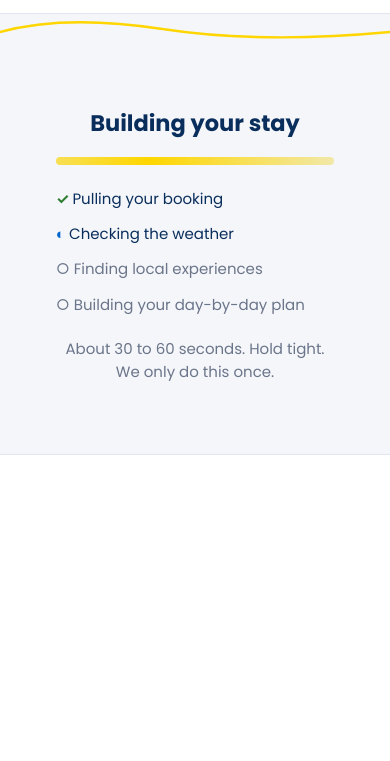
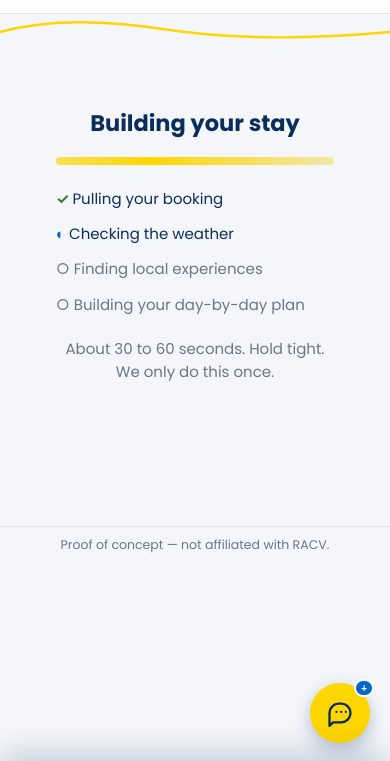
Before and after one commit to samhud1999/leisure-concierge, a plain HTML site: page public/itinerary.html in a window 390 px wide. Shown: the part 81-842 px from the top of the page. Drawn offline with Linux system fonts and the light colour scheme.

Commit message:
feat: smarter default model (glm-4.7) + mobile chat popup + activity variety
Model:
- Default ZAI_MODEL bumped from glm-4.7-flash to glm-4.7 in code, .env.example, README, SETUP. glm-4.7-flash stays available as the cheap dev/iteration tier (one .env edit away).

Mobile chat popup (≤768px breakpoint):
- Chat pane is now a slide-up bottom sheet, not a stacked second pane.
- Floating yellow FAB at bottom-right opens it. Inline Pin/Swap/Remove also auto-open the sheet so the user sees the agent's reply.
- Backdrop, close (X) button, Escape key, and tap-outside all close.
- Background page scroll is locked while the sheet is open.
- Drag-handle hint at the top of the sheet for affordance.
- Desktop layout (>768px) unchanged.

Desktop chat composer:
- Added bottom buffer (padding-bottom: var(--s-5)) so the Send button doesn't sit flush with the viewport edge.

Prompts (V1 generator + chat refinement):
- Added explicit VARIETY rule. A named restaurant, venue, or specific experience may appear in the itinerary at most ONCE. Each day should feel distinct.
- Chat agent's swap/add path must check the rest of the itinerary before suggesting a venue that already exists elsewhere in the stay.

```diff
--- a/public/assets/itinerary.js
+++ b/public/assets/itinerary.js
@@ -87,6 +87,57 @@
   renderItinerary(state);
 }
 renderChatPanel(state);
+setupMobileChatToggle();
+
+// --- Mobile chat popup wiring ---------------------------------------------
+// On mobile (≤768px) the chat pane becomes a floating bottom sheet.
+// On desktop the FAB/backdrop/close button are display:none via CSS so this
+// JS is effectively a no-op there.
+function setupMobileChatToggle() {
+  if (document.querySelector('.chat-fab')) return;            // idempotent
+
+  const fab = document.createElement('button');
+  fab.type = 'button';
+  fab.className = 'chat-fab';
+  fab.setAttribute('aria-label', 'Open chat to refine your stay');
+  fab.innerHTML =
+    '<svg viewBox="0 0 24 24" fill="none" stroke="currentColor" stroke-width="2" stroke-linecap="round" stroke-linejoin="round">' +
+    '<path d="M21 12a8 8 0 0 1-8 8H6l-3 3V12a8 8 0 0 1 8-8h2a8 8 0 0 1 8 8z"/>' +
+    '<path d="M9 11h.01M13 11h.01M17 11h.01"/>' +
+    '</svg>' +
+    '<span class="fab-badge" aria-hidden="true">+</span>';
+
+  const backdrop = document.createElement('div');
+  backdrop.className = 'chat-backdrop';
+  backdrop.setAttribute('aria-hidden', 'true');
+
+  const closeBtn = document.createElement('button');
+  closeBtn.type = 'button';
+  closeBtn.className = 'chat-close';
+  closeBtn.setAttribute('aria-label', 'Close chat');
+  closeBtn.innerHTML =
+    '<svg viewBox="0 0 24 24" fill="none" stroke="currentColor" stroke-width="2" stroke-linecap="round" stroke-linejoin="round"><path d="M6 6l12 12M18 6L6 18"/></svg>';
+
+  document.body.appendChild(fab);
+  document.body.appendChild(backdrop);
+  document.body.appendChild(closeBtn);
+
+  const open  = () => { document.body.classList.add('chat-open'); };
+  const close = () => { document.body.classList.remove('chat-open'); };
+  fab.addEventListener('click', open);
+  backdrop.addEventListener('click', close);
+  closeBtn.addEventListener('click', close);
+  window.addEventListener('keydown', (e) => {
+    if (e.key === 'Escape' && document.body.classList.contains('chat-open')) close();
+  });
+
+  // When the user clicks inline Swap/Remove on a block, the agent's reply
+  // lives in the chat — auto-open the chat (mobile only; on desktop the
+  // chat is already visible so the open class is harmless).
+  window.addEventListener('inline-action', () => {
+    if (window.matchMedia('(max-width: 768px)').matches) open();
+  });
+}
 
 // --- Itinerary rendering ---------------------------------------------------
 function renderItinerary(doc) {
--- a/public/assets/styles.css
+++ b/public/assets/styles.css
@@ -311,12 +311,21 @@
 .error-wrap { padding: var(--s-5); max-width: 640px; margin: 0 auto; }
 .error-wrap .btn { margin-top: var(--s-3); }
 
+/* === Mobile chat popup widgets (hidden on desktop) === */
+.chat-fab,
+.chat-backdrop,
+.chat-close { display: none; }
+
 /* === Mobile === */
 @media (max-width: 768px) {
+  /* Page allowed to scroll naturally; chat is a floating sheet instead of a pane. */
   .page-itinerary { height: auto; overflow: visible; }
-  .layout { grid-template-columns: 1fr; }
-  .pane-itinerary { border-right: 0; border-bottom: 1px solid var(--racv-line); }
-  .pane-chat { min-height: 60vh; }
+  .layout { display: block; }
+  .pane-itinerary {
+    border-right: 0;
+    overflow-y: visible;
+    padding-bottom: 96px;       /* room for the FAB above the page footer */
+  }
   .art-hero h1 { font-size: 26px; }
   .tl li { padding-left: 78px; }
   .tl .tm { width: 50px; font-size: 10px; }
@@ -324,6 +333,95 @@
   .tl li::before { left: 60px; }
   .daynum { width: 42px; height: 42px; }
   .wcard .wcond { display: none; }
+
+  /* Chat pane becomes a bottom sheet, hidden by default. */
+  .pane-chat {
+    position: fixed;
+    left: 0; right: 0;
+    bottom: 0;
+    top: 10vh;
+    background: var(--racv-card);
+    z-index: 50;
+    transform: translateY(100%);
+    transition: transform 280ms cubic-bezier(0.22, 0.61, 0.36, 1);
+    box-shadow: 0 -8px 32px rgba(10, 46, 92, 0.22);
+    border-top-left-radius: 18px;
+    border-top-right-radius: 18px;
+    overflow: hidden;
+    display: flex;
+    flex-direction: column;
+  }
+  .pane-chat::before {
+    /* Drag-handle hint at the top of the sheet. */
+    content: '';
+    display: block;
+    width: 40px; height: 4px;
+    background: var(--racv-line);
+    border-radius: 2px;
+    margin: 8px auto 0;
+    flex: 0 0 auto;
+  }
+  body.chat-open .pane-chat { transform: translateY(0); }
+  .chat-controls { padding-bottom: var(--s-3); }
+
+  /* Floating chat action button. */
+  .chat-fab {
+    display: flex; align-items: center; justify-content: center;
+    position: fixed; bottom: 20px; right: 20px;
+    width: 60px; height: 60px;
+    background: var(--racv-yellow);
+    color: var(--racv-ink);
+    border: 0; border-radius: 50%;
+    box-shadow: 0 6px 18px rgba(10, 46, 92, 0.28);
+    z-index: 49;
+    cursor: pointer;
+    transition: transform 120ms ease, box-shadow 120ms ease, opacity 200ms ease;
+  }
+  .chat-fab:active { transform: scale(0.96); }
+  .chat-fab svg { width: 28px; height: 28px; }
+  .chat-fab .fab-badge {
+    position: absolute; top: -4px; right: -4px;
+    min-width: 18px; height: 18px; padding: 0 5px;
+    background: var(--racv-blue); color: #fff;
+    border-radius: 999px;
+    font-size: 10px; font-weight: 700;
+    display: flex; align-items: center; justify-content: center;
+    border: 2px solid var(--racv-card);
+  }
+  body.chat-open .chat-fab { opacity: 0; pointer-events: none; }
+
+  /* Backdrop behind the sheet. */
+  .chat-backdrop {
+    display: block;
+    position: fixed; inset: 0;
+    background: rgba(10, 46, 92, 0.45);
+    z-index: 48;
+    opacity: 0; pointer-events: none;
+    transition: opacity 200ms ease;
+  }
+  body.chat-open .chat-backdrop { opacity: 1; pointer-events: auto; }
+
+  /* Close button (X) for the sheet. */
+  .chat-close {
+    display: flex; align-items: center; justify-content: center;
+    position: fixed;
+    top: calc(10vh + 12px); right: 12px;
+    width: 36px; height: 36px;
+    border-radius: 50%;
+    background: var(--racv-card);
+    color: var(--racv-ink);
+    border: 1px solid var(--racv-line);
+    box-shadow: 0 2px 6px rgba(10, 46, 92, 0.12);
+    z-index: 51;
+    cursor: pointer;
+    opacity: 0; pointer-events: none;
+    transition: opacity 200ms ease;
+  }
+  .chat-close svg { width: 18px; height: 18px; }
+  body.chat-open .chat-close { opacity: 1; pointer-events: auto; }
+
+  /* Prevent background scroll when the sheet is open. */
+  body.chat-open { overflow: hidden; }
 }
 
 /* Chat pane */
@@ -338,7 +436,11 @@
 .chat-msg.assistant { background: var(--racv-tint); color: var(--racv-text); align-self: flex-start; border-top-left-radius: 4px; }
 .chat-msg.typing    { color: var(--racv-muted); font-style: italic; }
 
-.chat-controls { padding: var(--s-3); border-top: 1px solid var(--racv-line); background: var(--racv-card); }
+.chat-controls { padding: var(--s-3) var(--s-3) var(--s-4); border-top: 1px solid var(--racv-line); background: var(--racv-card); }
+@media (min-width: 769px) {
+  /* Desktop: extra buffer so the chat composer doesn't sit flush with the viewport edge. */
+  .chat-controls { padding-bottom: var(--s-5); }
+}
 
 /* Adaptive patterns */
 .chips { display: flex; flex-wrap: wrap; gap: var(--s-2); margin-bottom: var(--s-3); }
--- a/server/agent/systemPrompt.js
+++ b/server/agent/systemPrompt.js
@@ -27,6 +27,7 @@
     '- Respect pinned blocks (pinned: true). Refuse to swap or remove them, and mention them in your reply instead.',
     '- After calling set_preference for a preference that changes existing block choices (dietary, pace, interests), also call regenerate_day on impacted days.',
     '- Use the existing IDs (day-N, blk-NNN). Never invent them.',
+    '- VARIETY rule: when adding or swapping a block, check the rest of the itinerary first. Do not add a named restaurant, named venue, or specific named experience that already appears elsewhere in the same stay. Pick a different option that gives the guest variety across the days.',
     '',
     'WRITING STYLE (apply to the reply and to every title and description you write):',
     '- Plain confident concierge English. Treat the reader as a guest, not a query.',
--- a/server/index.js
+++ b/server/index.js
@@ -19,7 +19,7 @@
   SUPABASE_URL,
   SUPABASE_SERVICE_ROLE_KEY,
   ZAI_API_KEY,
-  ZAI_MODEL = 'glm-4.7-flash',
+  ZAI_MODEL = 'glm-4.7',
   ZAI_BASE_URL = 'https://api.z.ai/api/anthropic',
   PORT = 3000,
   RESORT_BRAND = 'RACV',
--- a/server/itinerary/generator.js
+++ b/server/itinerary/generator.js
@@ -52,6 +52,8 @@
     'SOFT RULES:',
     "- Match the resort's vibe. Coastal walks at coastal resorts. Golf at golf resorts.",
     "- Personalise to the resort's own dining and experiences first.",
+    '- VARIETY across the stay. Do not repeat the same activity, the same restaurant, or the same kind of outing more than ONCE across all days. If the resort has limited dining options, rotate venues across days so two dinners do not land at the same place. If you propose a coastal walk on Day 2, propose a different walk on later days. Mix categories across days so each day feels distinct (one beach day, one cultural day, one slow day, etc.).',
+    '- A specific named restaurant or named experience may appear in the itinerary at most ONCE total. The exception is the resort\'s main pool, lounge, or other passive amenities, which can recur as filler.',
     '- Each block.description: 140 characters or fewer. Each title: 40 characters or fewer.',
     '',
     'WRITING STYLE (apply to every title and description):',
```
Also changed, not shown: SETUP.md (+3 -3 lines), README.md.
